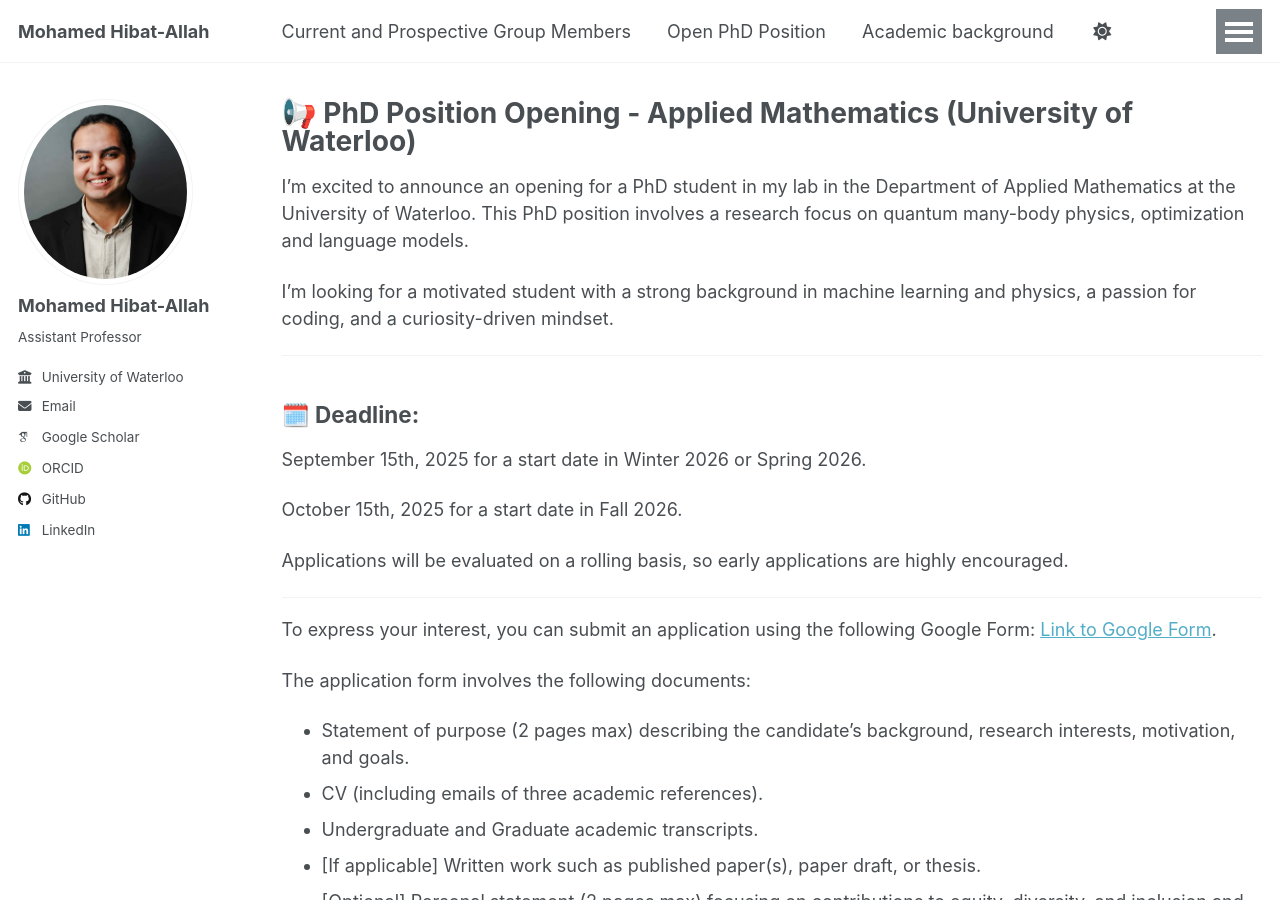
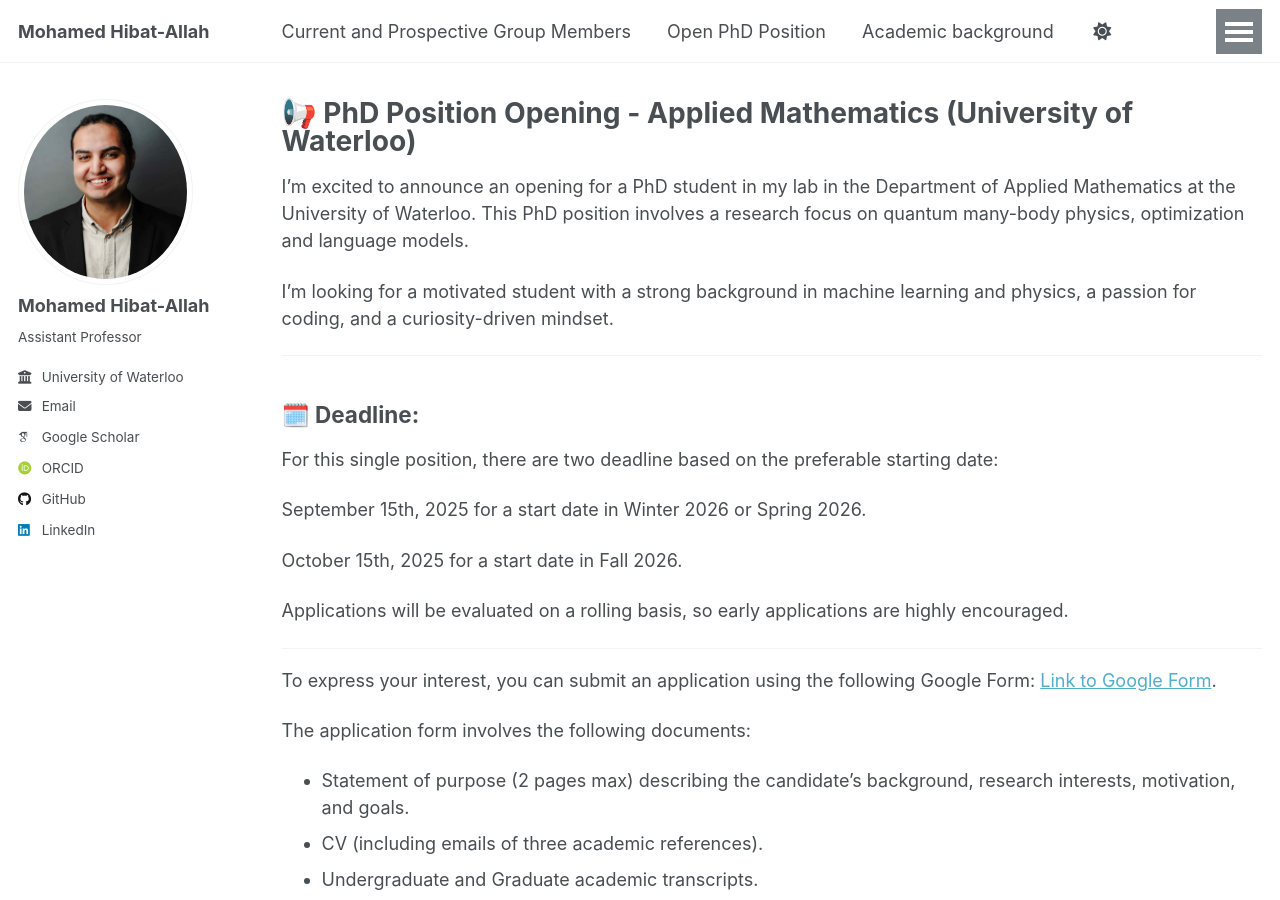
Before and after one commit to mhibatallah/mhibatallah.github.io, a Jekyll site: the page built from _pages/PhDPosition.md, in a window 1280 px wide and 900 px high. Built offline with Jekyll 4.4.1, drawn with Linux system fonts in a browser that asks for light colours; some web fonts are replaced; a script that is not in the unit is left out.

Commit message:
Update phd position

```diff
--- a/_pages/PhDPosition.md
+++ b/_pages/PhDPosition.md
@@ -11,6 +11,8 @@ I’m looking for a motivated student with a strong background in machine learni
 ---
 
 ## 🗓️ Deadline:
+
+For this single position, there are two deadline based on the preferable starting date:
 
 September 15th, 2025 for a start date in Winter 2026 or Spring 2026.
 
```
